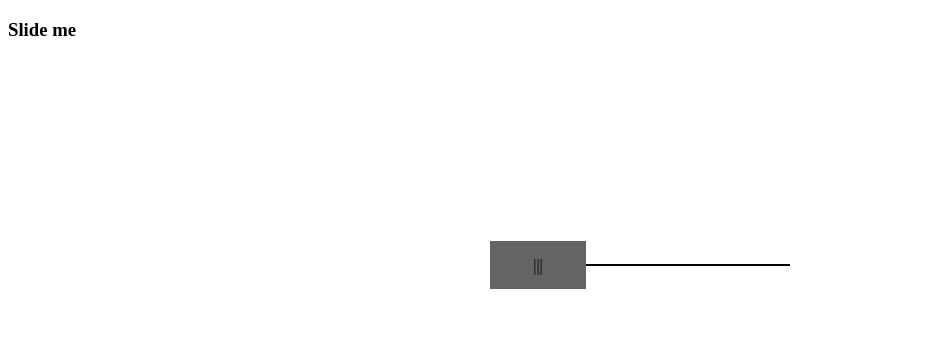
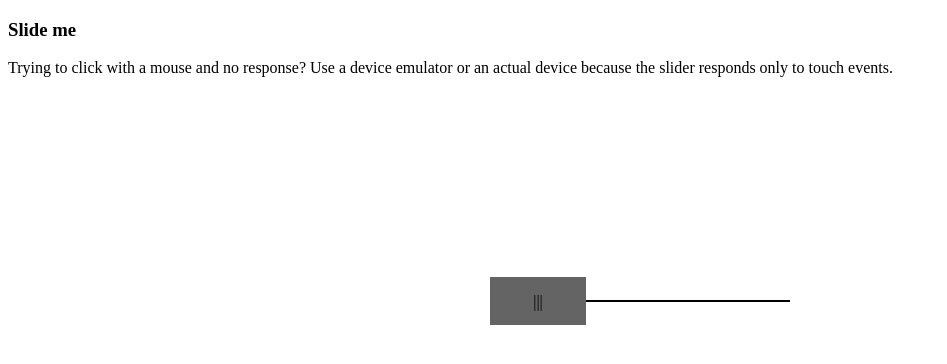
Before and after one commit to indrekots/touch-slider, a plain HTML site: page index.html in a window 1280 px wide. Shown: the whole page, without its empty margins (0-947 px from the left). Drawn offline with nearby package versions, Linux system fonts and the light colour scheme.

Commit message:
add helpful comment about touch events

```diff
--- a/index.html
+++ b/index.html
@@ -10,6 +10,7 @@
 <body>
 	<div class="main">
 		<h3>Slide me</h3>
+		<p>Trying to click with a mouse and no response? Use a device emulator or an actual device because the slider responds only to touch events.</p>
 		<div class="slider-main">
 			<svg id="line" height="48" width="300">
 			  <line x1="0" y1="24" x2="300" y2="24" style="stroke:rgb(0,0,0);stroke-width:2" />
```
